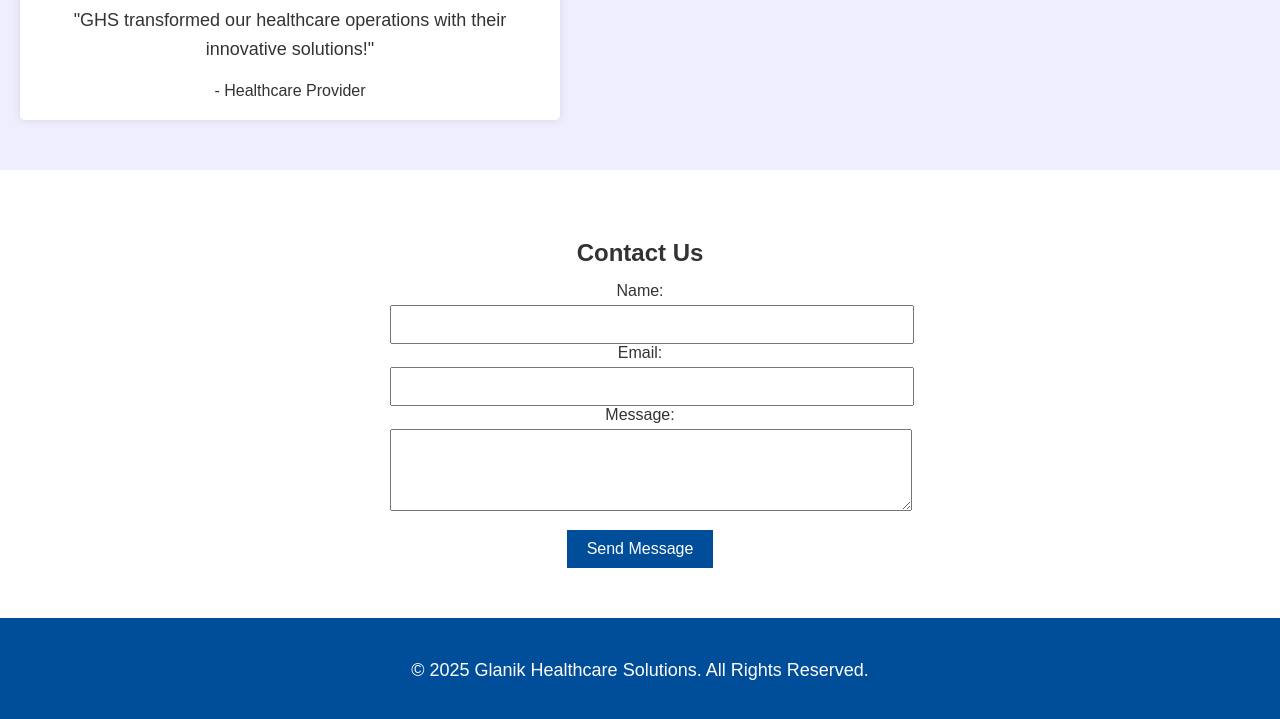
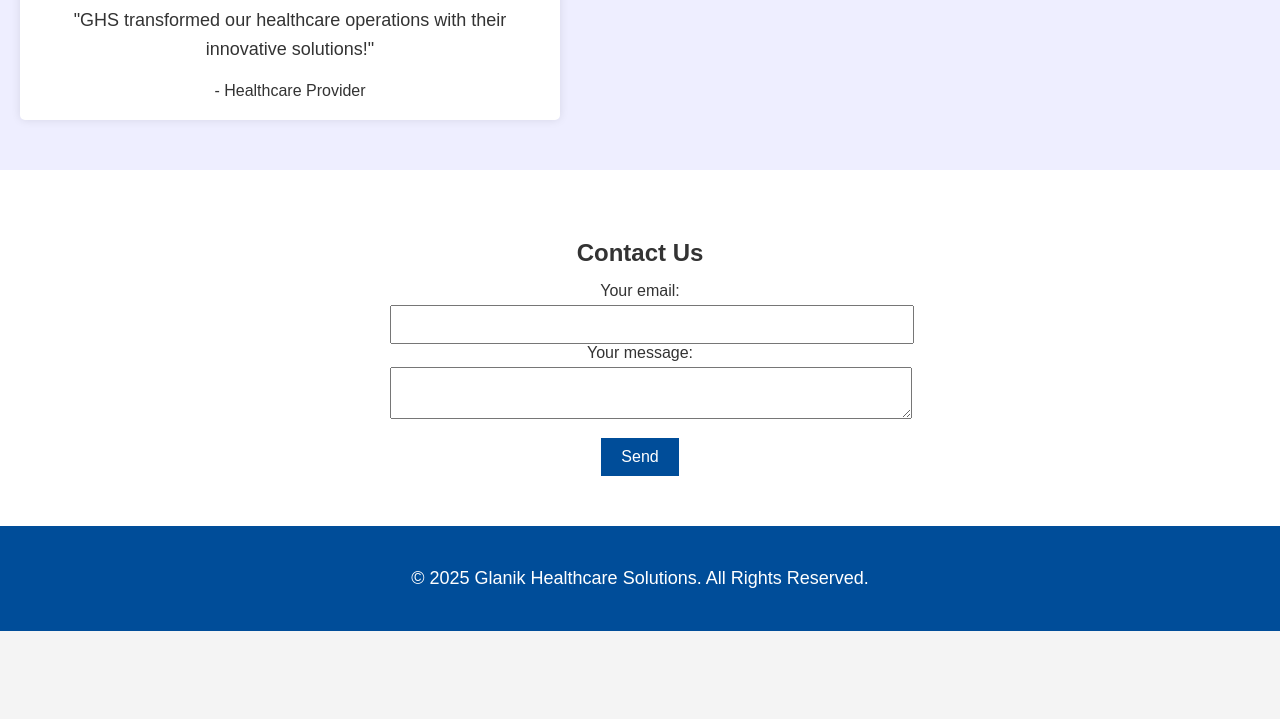
Before and after one commit to Oreire/ghs-web-app, a plain HTML site: page app/index.html in a window 1280 px wide. Shown: the part 2392-3111 px from the top of the page. After the commit the page ends 3023 px from the top, so only its background shows below. Drawn offline with Linux system fonts and the light colour scheme.

Commit message:
Update index.html
updates to html file

```diff
--- a/app/index.html
+++ b/app/index.html
@@ -87,18 +87,21 @@
     <!-- Contact Section -->
     <section id="contact">
         <h2>Contact Us</h2>
-        <form action="https://formspree.io/f/example" method="POST">
-            <label for="name">Name:</label>
-            <input type="text" id="name" name="name" required>
+       <!-- Formspree form -->
+    <form action="https://formspree.io/f/xgvyelpq" method="POST">
+        <label>
+            Your email:
+            <input type="email" name="email" required>
+        </label>
+        <br>
+        <label>
+            Your message:
+            <textarea name="message" required></textarea>
+        </label>
+        <br>
+        <button type="submit">Send</button>
 
-            <label for="email">Email:</label>
-            <input type="email" id="email" name="email" required>
-
-            <label for="message">Message:</label>
-            <textarea id="message" name="message" rows="4" required></textarea>
-
-            <button type="submit">Send Message</button>
-        </form>
+      </form>
     </section>
 
     <!-- Footer -->
```
